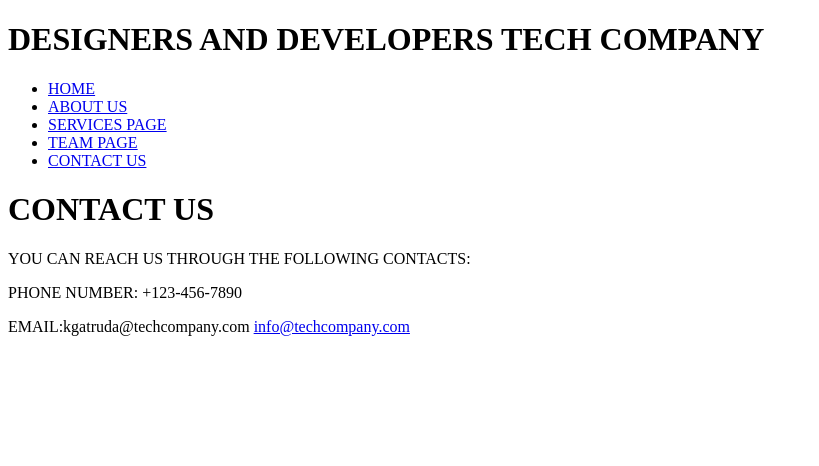
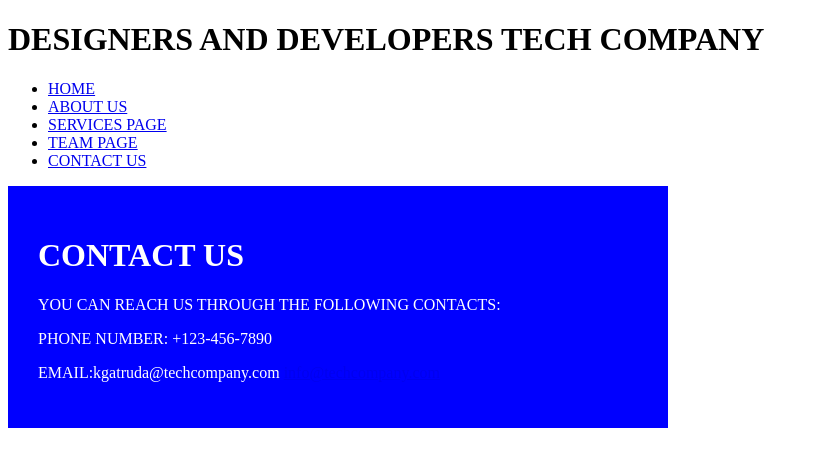
Before and after one commit to gartrude123/GROUP-2E, a plain HTML site: page contact.html in a window 1280 px wide. Shown: the whole page, without its empty margins (0-819 px from the left). Drawn offline with Linux system fonts and the light colour scheme.

Commit message:
Update contact.html

```diff
--- a/contact.html
+++ b/contact.html
@@ -5,7 +5,7 @@
     <meta charset="UTF-8">
     <meta name="viewport" content="width=device-width, initial-scale=1.0">
     <title>CONTACT PAGE</title>
-    <link rel="stylesheet" href="CSSTYLE23.HTML">
+    <link rel="stylesheet" href="CSS_STYLE.CSS">
 </head>
 <header>
     <H1>
```
